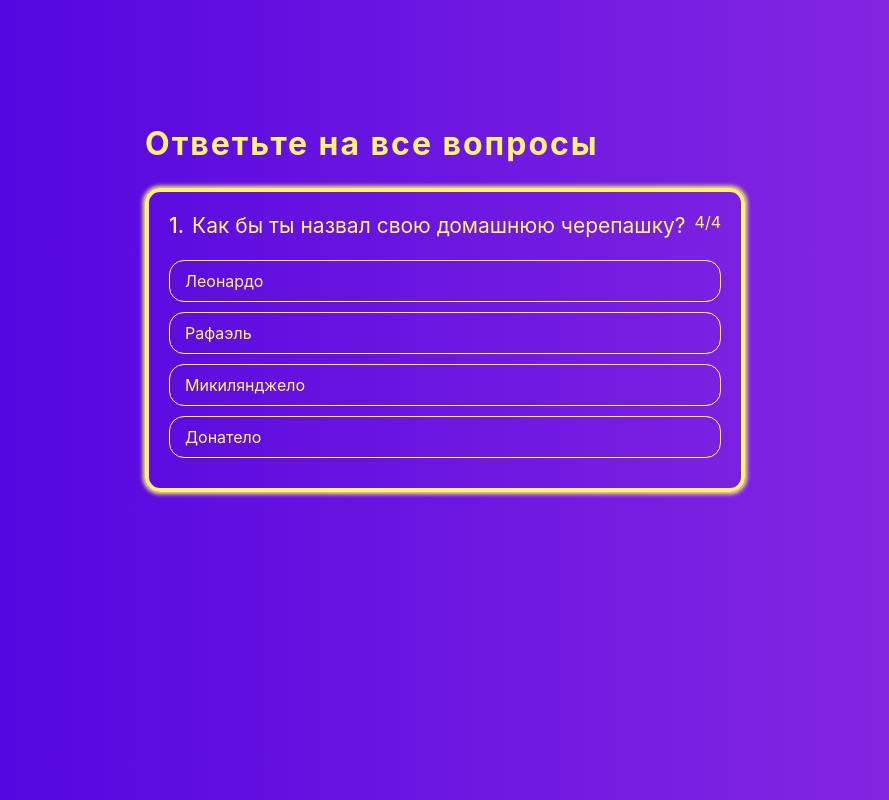
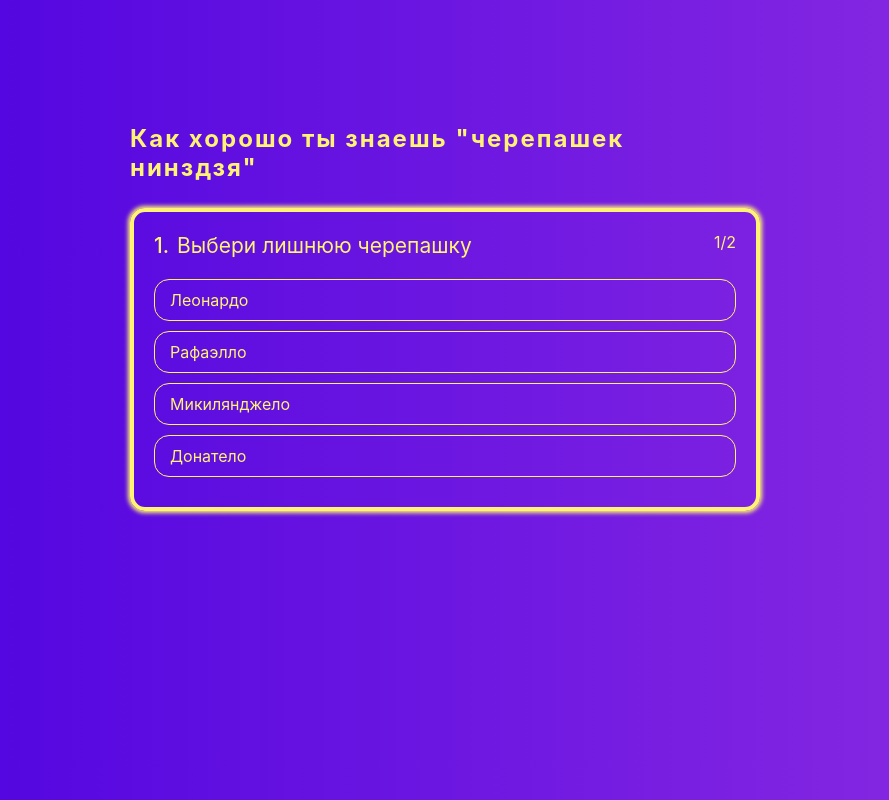
Before and after one commit to top-web-knurl/React-quiz, a React (Create React App) app: page / in a window 1280 px wide. Shown: the whole page, without its empty margins (195-1084 px from the left). Built offline with nearby package versions, Linux system fonts and the light colour scheme.

Commit message:
Переход к следующему вопросу после выбора ответа, нумерация вопросов

```diff
--- a/src/components/ActiveQuiz/ActiveQuiz.jsx
+++ b/src/components/ActiveQuiz/ActiveQuiz.jsx
@@ -3,7 +3,7 @@ import classes from './ActiveQuiz.module.css';
 import AnswersList from "./AnswersList/AnswersList";
 
 const ActiveQuiz = (props) => {
-    const { answers, question, onAnswerClick } = props;
+    const { answers, question, onAnswerClick, quizLength, answerNumber } = props;
     const { ActiveQuiz, Question, QuestionNumber, QuestionText } = classes;
 
     return (
@@ -11,14 +11,14 @@ const ActiveQuiz = (props) => {
             <div className={Question}>
                 <div>
                     <span className={QuestionNumber}>
-                        1.
+                        {answerNumber}.
                     </span>
                     <span className={QuestionText}>
                         {question}
                     </span>
                 </div>
                 <div>
-                    4/4
+                    {answerNumber}/{quizLength}
                 </div>
             </div>
 
--- a/src/containers/Quiz/Quiz.js
+++ b/src/containers/Quiz/Quiz.js
@@ -5,34 +5,53 @@ import classes from './Quiz.module.css';
 class Quiz extends Component {
 
     state = {
+        activeQuestion: 0,
         quiz: [
             {
-                question: 'Как бы ты назвал свою домашнюю черепашку?',
-                rightAnsverId: 3,
+                quizId: 1,
+                question: 'Выбери лишнюю черепашку',
+                rightAnsverId: 2,
                 answers: [
                     { text: 'Леонардо', id: 1 },
-                    { text: 'Рафаэль', id: 2 },
+                    { text: 'Рафаэлло', id: 2 },
                     { text: 'Микилянджело', id: 3 },
                     { text: 'Донатело', id: 4 },
+                ]
+            },
+            {
+                quizId: 2,
+                question: 'Как звали учителя(сенсея) черепашек-ниндзя?',
+                rightAnsverId: 4,
+                answers: [
+                    { text: 'Сплин', id: 1 },
+                    { text: 'Спилтер', id: 2 },
+                    { text: 'Спилберг', id: 3 },
+                    { text: 'Сплинтер', id: 4 },
                 ]
             }
         ]
     }
 
     onAnswerClickHandler = (answerId) => {
-        console.log(answerId);
+        this.setState({
+            activeQuestion: this.state.activeQuestion + 1
+        })
     }
+
     render() {
         const { Quiz, QuizWrapper } = classes;
         return (
             <div className={Quiz}>
 
                 <div className={QuizWrapper}>
-                    <h1>Ответьте на все вопросы</h1>
+                    <h1>Как хорошо ты знаешь "черепашек нинздзя"</h1>
                     <ActiveQuiz
-                    onAnswerClick={this.onAnswerClickHandler}
-                        question={this.state.quiz[0].question}
-                        answers={this.state.quiz[0].answers} />
+                        onAnswerClick={this.onAnswerClickHandler}
+                        question={this.state.quiz[this.state.activeQuestion].question}
+                        answers={this.state.quiz[this.state.activeQuestion].answers}
+                        quizLength={this.state.quiz.length}
+                        answerNumber={this.state.activeQuestion + 1}
+                    />
                 </div>
             </div>
         )
--- a/src/containers/Quiz/Quiz.module.css
+++ b/src/containers/Quiz/Quiz.module.css
@@ -7,14 +7,14 @@
     background: linear-gradient(to right, #4A00E0, #8E2DE2);
 }
 .QuizWrapper{
-    max-width: 630px;
+    max-width: 660px;
     margin: 0 auto;
     width: 100%;
     padding: 15px;
 }
 .Quiz h1{
     color: #FFF373;
-    font-size: 32px;
+    font-size: 24px;
     letter-spacing: 2px;
     line-height: 1.2;
     font-weight: bold;
```
